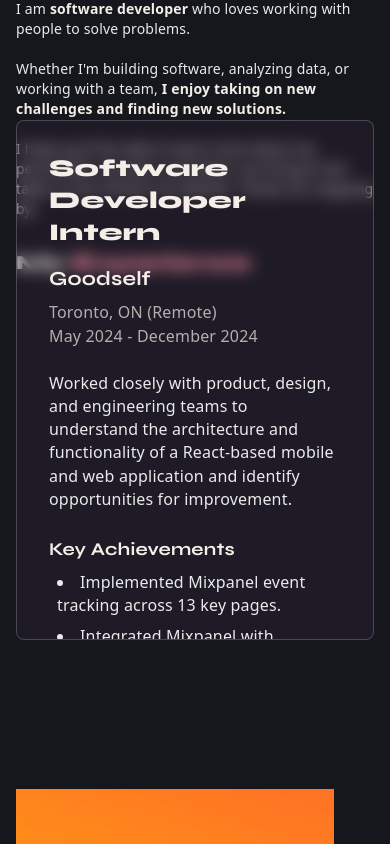
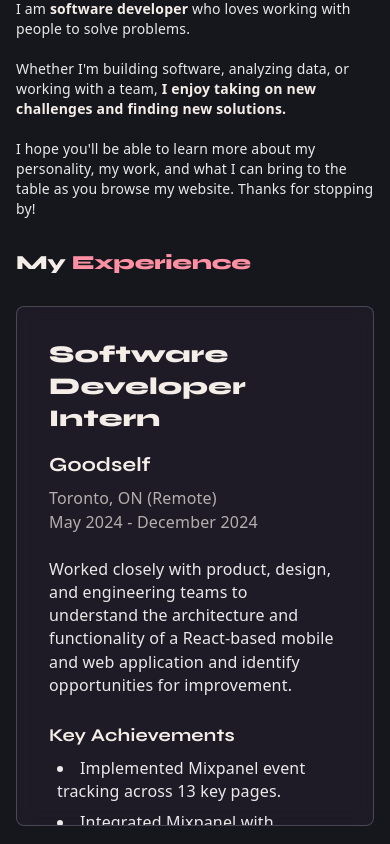
Before and after one commit to Cr1py/Cr1py.github.io, a React (Vite) app: page / in a window 390 px wide. Shown: the part 1320-2164 px from the top of the page. Built offline with nearby package versions, Linux system fonts and the light colour scheme.

Commit message:
fixed margins in experience and changed about me text

```diff
--- a/src/components/sections/AboutMeSection.tsx
+++ b/src/components/sections/AboutMeSection.tsx
@@ -56,7 +56,7 @@ const AboutMeSection = () => {
         transition={{ delay: 0.2 }}
       >
         <h2 className="text-left font-syne">
-          <span className="text-text">A little </span>
+          <span className="text-text">A lil' </span>
           <span className="text-dusk">About Me...</span>
         </h2>
       </motion.div>
--- a/src/components/sections/ExperiencePreview.tsx
+++ b/src/components/sections/ExperiencePreview.tsx
@@ -42,33 +42,34 @@ const Experience = () => {
 
   return (
     <div className="max-w-7xl mx-auto px-4 sm:px-6 lg:px-8 pt-8 lg:pt-10">
-      <div className="flex items-center justify-between mb-4">
-        <motion.h2
-          initial={{ opacity: 0, y: 20 }}
-          whileInView={{ opacity: 1, y: 0 }}
-          viewport={{ once: true }}
-          className="text-left mb-0"
-        >
-          <span className="text-text">My </span>
-          <span className="text-dusk">Experience</span>
-        </motion.h2>
-      </div>
-
       <div
         ref={scrollContainerRef}
         className="relative"
         style={{ height: `${experiences.length * 100}vh` }}
       >
-        <div className="sticky top-20 h-[calc(100vh-6rem)] flex items-center">
-          <div className="grid grid-cols-1 lg:grid-cols-2 gap-12 items-center w-full max-w-[1400px] mx-auto">
+        <div className="sticky top-20">
+          <div className="max-w-[1400px] mx-auto">
+            {/* header */}
+            <motion.h2
+              initial={{ opacity: 0, y: 20 }}
+              whileInView={{ opacity: 1, y: 0 }}
+              viewport={{ once: true }}
+              className="text-left mb-8"
+            >
+              <span className="text-text">My </span>
+              <span className="text-dusk">Experience</span>
+            </motion.h2>
+
+            <div className="relative">
+              <div className="grid grid-cols-1 lg:grid-cols-2 gap-12 items-center w-full">
                 {/* text */}
                 <div className="lg:order-1 lg:pr-12 h-[520px]">
                   <AnimatePresence mode="wait">
                     <motion.div
                       key={activeExperience.id}
-                  initial={{ opacity: 0, y: 20 }}
-                  animate={{ opacity: 1, y: 0 }}
-                  exit={{ opacity: 0, y: -20 }}
+                      initial={{ opacity: 0 }}
+                      animate={{ opacity: 1 }}
+                      exit={{ opacity: 0 }}
                       transition={{ duration: 0.35 }}
                       className="card backdrop-blur-sm rounded-lg p-8 h-full overflow-y-auto"
                     >
@@ -153,6 +154,8 @@ const Experience = () => {
             </div>
           </div>
         </div>
+      </div>
+    </div>
   );
 };
 
```
Lines whose indentation alone changed are shown as unchanged.
